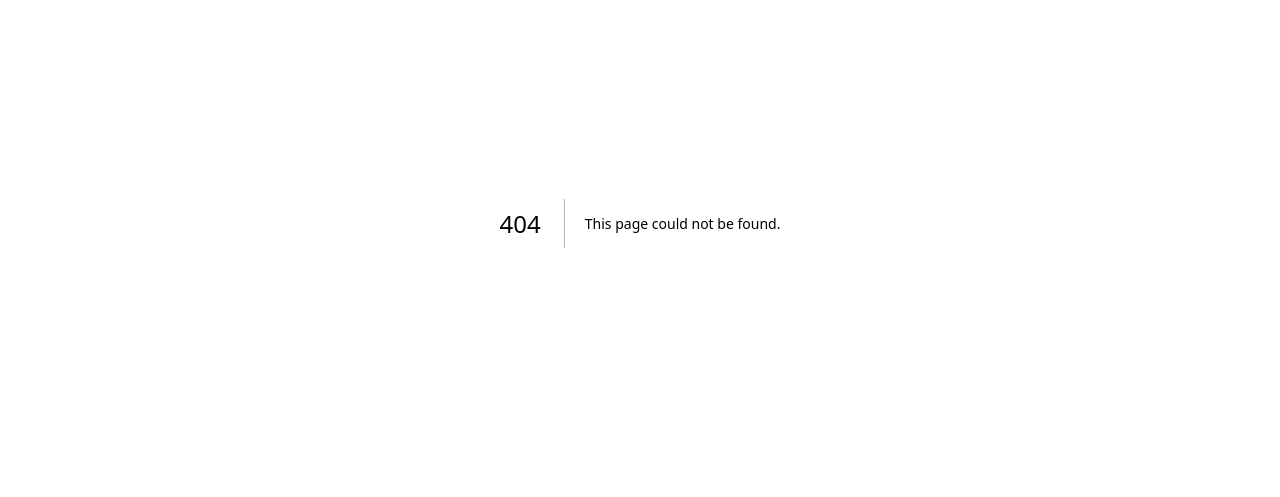
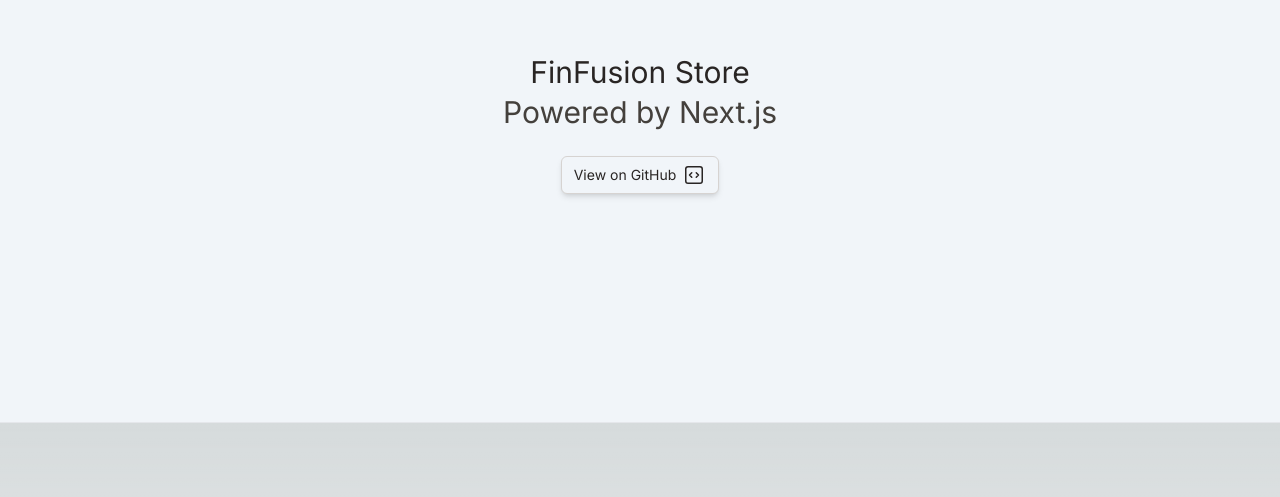
Before and after one commit to bitwisetcc/fishnet-store, a Next.js app: page /about in a window 1280 px wide. Before the commit this address had no page. Shown: the part 177-674 px from the top of the page. Built offline with nearby package versions, Linux system fonts and the light colour scheme.

Commit message:
started hero section

```diff
--- /dev/null
+++ b/src/app/about/page.js
@@ -0,0 +1,45 @@
+"use client";
+
+export default function About() {
+  return (
+    <div className="h-[75vh] w-full border-b relative bg-slate-100">
+      <div className="absolute inset-0 z-10 flex flex-col justify-center items-center text-center sm:p-32 gap-6">
+        <span>
+          <h1 className="text-3xl leading-10 text-stone-800 font-normal">
+            FinFusion Store
+          </h1>
+          <h2 className="text-3xl leading-10 text-stone-700 font-normal">
+            Powered by Next.js
+          </h2>
+        </span>
+        <a
+          href="https://github.com/medusajs/nextjs-starter-medusa"
+          target="_blank"
+        >
+          <button className="secondary">
+            View on GitHub
+            <a
+              href="https://github.com/bitwisetcc/finfusion-store"
+              target="_blank"
+            >
+              <svg
+                xmlns="http://www.w3.org/2000/svg"
+                fill="none"
+                viewBox="0 0 24 24"
+                strokeWidth={1.5}
+                stroke="currentColor"
+                className="w-6 h-6"
+              >
+                <path
+                  strokeLinecap="round"
+                  strokeLinejoin="round"
+                  d="M14.25 9.75 16.5 12l-2.25 2.25m-4.5 0L7.5 12l2.25-2.25M6 20.25h12A2.25 2.25 0 0 0 20.25 18V6A2.25 2.25 0 0 0 18 3.75H6A2.25 2.25 0 0 0 3.75 6v12A2.25 2.25 0 0 0 6 20.25Z"
+                />
+              </svg>
+            </a>
+          </button>
+        </a>
+      </div>
+    </div>
+  );
+};
--- a/src/app/globals.css
+++ b/src/app/globals.css
@@ -31,3 +31,7 @@ body {
     text-wrap: balance;
   }
 }
+
+button.secondary {
+  @apply transition-colors relative inline-flex w-fit items-center justify-center overflow-hidden rounded-md border border-stone-300 outline-none shadow-md bg-slate-100 text-stone-800 hover:bg-slate-300 active:bg-slate-300 focus:bg-slate-300 text-sm gap-x-1.5 px-3 py-1.5;
+}
--- a/src/app/layout.js
+++ b/src/app/layout.js
@@ -4,13 +4,13 @@ import "./globals.css";
 const inter = Inter({ subsets: ["latin"] });
 
 export const metadata = {
-  title: "Create Next App",
-  description: "Generated by create next app",
+  title: "FinFusion Store",
+  description: "Sistema de gerenciamento de vendas de peixes ornamentais.",
 };
 
 export default function RootLayout({ children }) {
   return (
-    <html lang="en">
+    <html lang="pt-br">
       <body className={inter.className}>{children}</body>
     </html>
   );
```
Also changed, not shown: src/app/components/Navbar.jsx (added).
